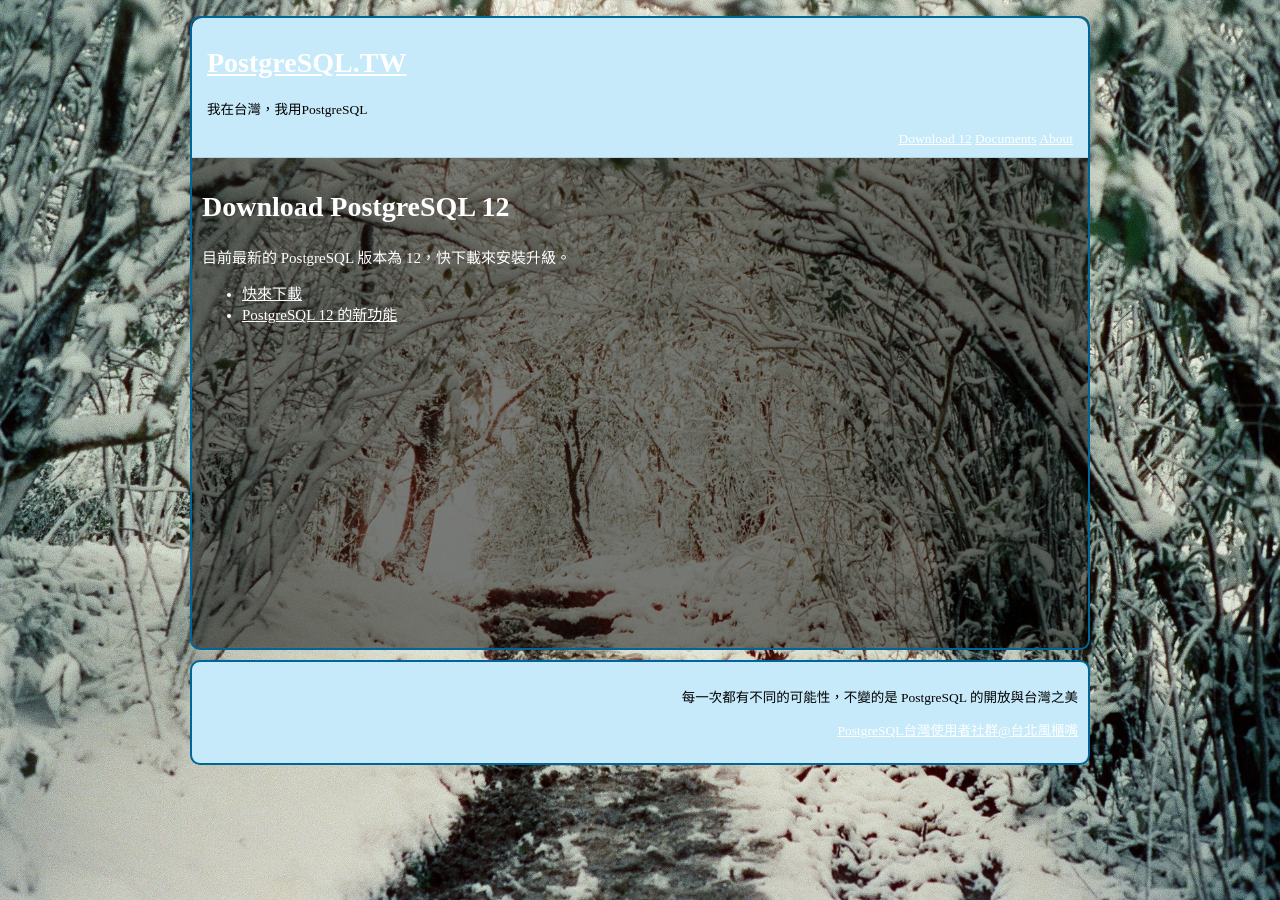
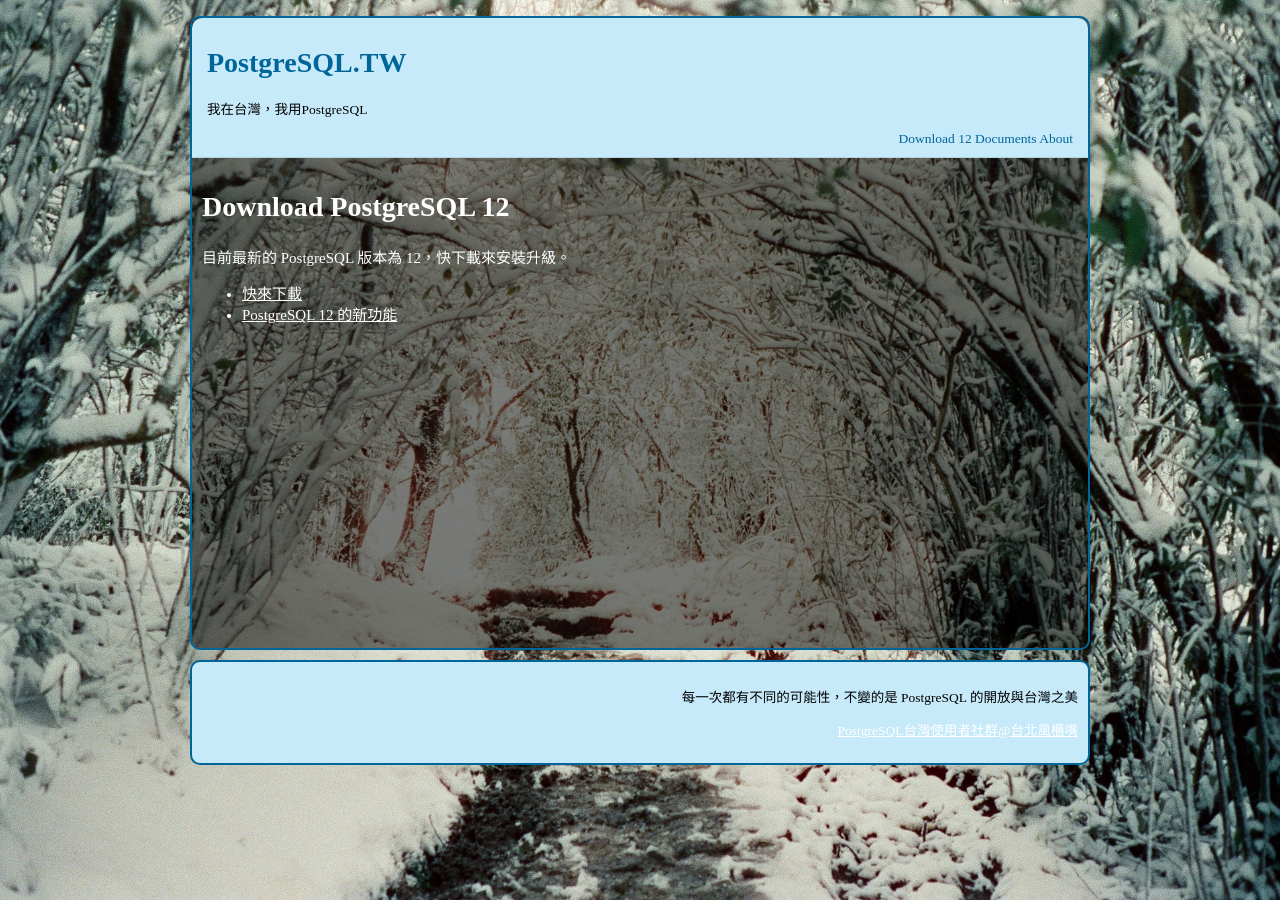
Before and after one commit to pgsql-tw/beta, a Jekyll site: the page built from _pages/download.md, in a window 1280 px wide. Built offline with Jekyll 4.4.1, drawn with Linux system fonts in a browser that asks for light colours.

Commit message:
Update style.css

```diff
--- a/assets/css/style.css
+++ b/assets/css/style.css
@@ -20,7 +20,7 @@
   text-decoration: underline;
 }
 
-header.a, header.a:hover, header.a:visited {
+header a, header a:hover, header a:visited {
   color: #069;
   text-decoration: none;
 }
```
